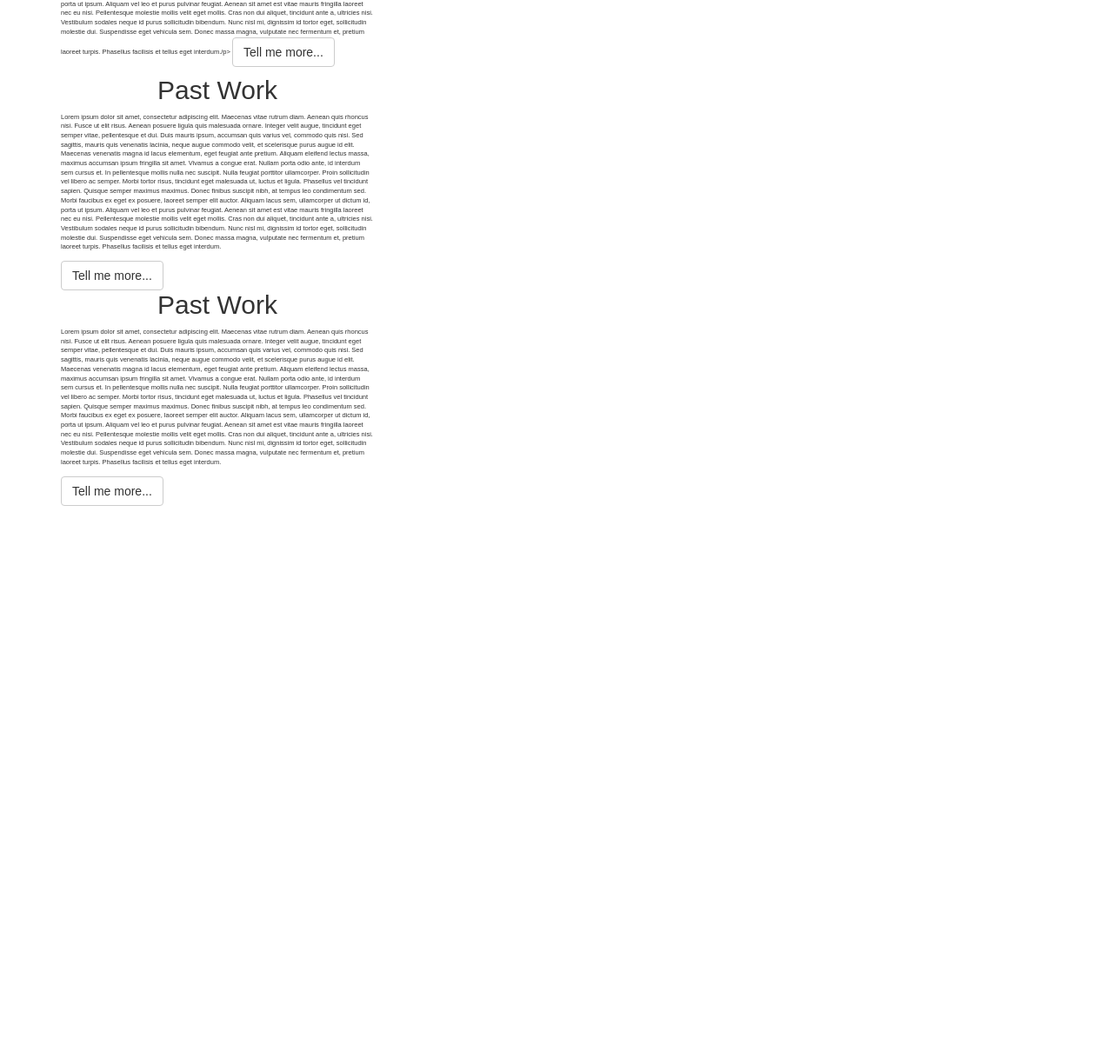
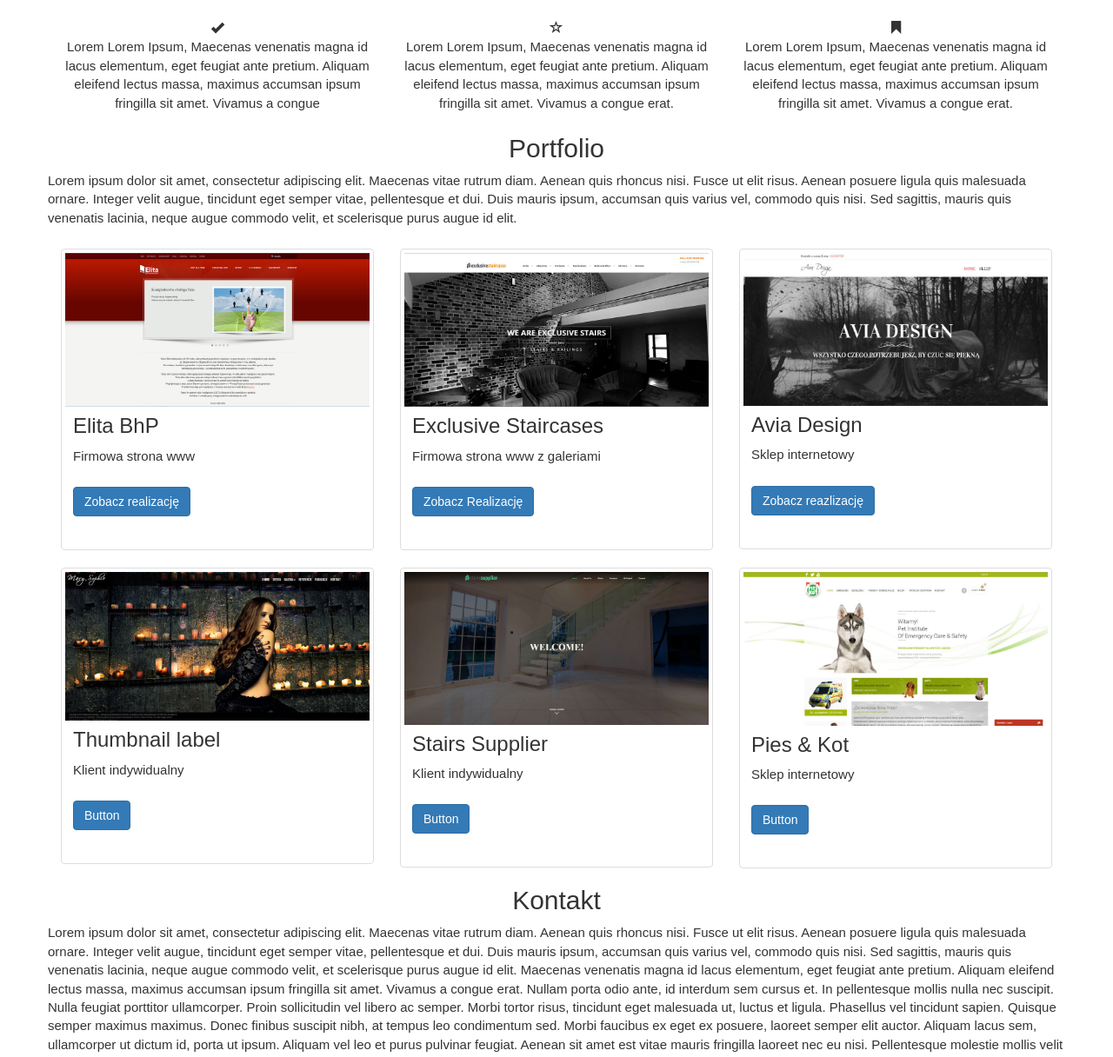
Before and after one commit to ptrunow/Coderslab-workshop-Portfolio, a website: page app/index.html in a window 1280 px wide. Shown: the part 687-1903 px from the top of the page at 87% size. Before the commit the page ends 1269 px from the top, so only its background shows below. Drawn offline with nearby package versions, Linux system fonts and the light colour scheme.

Commit message:
Dodanie portfolio

```diff
--- a/app/_css/screen.css
+++ b/app/_css/screen.css
@@ -41,7 +41,7 @@ html {
 	background: #fff;
 }
 body {
-	font-size: 0.75em; /* 12px */
+	font-size: 1.5em; /* 12px */
 	font-family: "Myfiad Pro", Arial, Helvetica, sans-serif;
 	position: relative;
 }
@@ -59,19 +59,23 @@ header h1 {
 	text-indent: -999em;
 }
 
-<!-- NAVBAR -->
-
-.navbar-inverse {
-  background-color: #FFF;
-  border-color: #FFFFFF;
-}
-
-
 <!-- CAROUSEL -->
 #carousel-example-generic {
 	margin-top: 110px;
 }
 
 .carousel-inner {
-	margin-top: 10px;
+	margin-bottom: 50px;
 }
+
+
+
+<!-- CONTENT -->
+
+.alt1.padding #ofirmie{
+	padding-bottom: 70px;
+}
+
+#ofirmie p, #portfolio p, #kontakt p {
+	margin-bottom: 25px;
+}
--- a/app/index.html
+++ b/app/index.html
@@ -82,16 +82,19 @@
 <div class="alt1 padding" id="ofirmie">
 <div class="container">
 	<div class="row">
-		<div class="col-md-4">
-			<h2 class="text-center">Past Work</h2>
-			<p class="text justify">Lorem ipsum dolor sit amet, consectetur adipiscing elit. Maecenas vitae rutrum diam. Aenean quis rhoncus nisi. Fusce ut elit risus. Aenean posuere ligula quis malesuada ornare. Integer velit augue, tincidunt eget semper vitae, pellentesque et dui. Duis mauris ipsum, accumsan quis varius vel, commodo quis nisi. Sed sagittis, mauris quis venenatis lacinia, neque augue commodo velit, et scelerisque purus augue id elit.
-
-Maecenas venenatis magna id lacus elementum, eget feugiat ante pretium. Aliquam eleifend lectus massa, maximus accumsan ipsum fringilla sit amet. Vivamus a congue erat. Nullam porta odio ante, id interdum sem cursus et. In pellentesque mollis nulla nec suscipit. Nulla feugiat porttitor ullamcorper. Proin sollicitudin vel libero ac semper. Morbi tortor risus, tincidunt eget malesuada ut, luctus et ligula. Phasellus vel tincidunt sapien. Quisque semper maximus maximus.
-
-Donec finibus suscipit nibh, at tempus leo condimentum sed. Morbi faucibus ex eget ex posuere, laoreet semper elit auctor. Aliquam lacus sem, ullamcorper ut dictum id, porta ut ipsum. Aliquam vel leo et purus pulvinar feugiat. Aenean sit amet est vitae mauris fringilla laoreet nec eu nisi. Pellentesque molestie mollis velit eget mollis. Cras non dui aliquet, tincidunt ante a, ultricies nisi. Vestibulum sodales neque id purus sollicitudin bibendum. Nunc nisl mi, dignissim id tortor eget, sollicitudin molestie dui. Suspendisse eget vehicula sem. Donec massa magna, vulputate nec fermentum et, pretium laoreet turpis. Phasellus facilisis et tellus eget interdum./p>
-			<a href="#" class="btn btn-default">Tell me more...</a>
-
-		</div>
+		<h2 class="text-center">O Firmie</h2>
+		<p class="text-center">Lorem ipsum dolor sit amet, consectetur adipiscing elit. Maecenas vitae rutrum diam. Aenean quis rhoncus nisi. Fusce ut elit risus. Aenean posuere ligula quis malesuada ornare. Integer velit augue, tincidunt eget semper vitae, pellentesque et dui. Duis mauris ipsum, accumsan quis varius vel, commodo quis nisi. Sed sagittis, mauris quis venenatis lacinia, neque augue commodo velit, et scelerisque purus augue id elit.</p>
+			<div class="text-center">
+				<div class="col-md-4"><span class="glyphicon glyphicon-ok"></span><br>
+					<p>Lorem Lorem Ipsum, Maecenas venenatis magna id lacus elementum, eget feugiat ante pretium. Aliquam eleifend lectus massa, maximus accumsan ipsum fringilla sit amet. Vivamus a congue </p>
+				</div>
+				<div class="col-md-4"><span class="glyphicon glyphicon-star-empty"></span><br>
+					<p>Lorem Lorem Ipsum, Maecenas venenatis magna id lacus elementum, eget feugiat ante pretium. Aliquam eleifend lectus massa, maximus accumsan ipsum fringilla sit amet. Vivamus a congue erat.</p>
+				</div>
+				<div class="col-md-4"><span class="glyphicon glyphicon-bookmark"></span><br>
+					<p>Lorem Lorem Ipsum, Maecenas venenatis magna id lacus elementum, eget feugiat ante pretium. Aliquam eleifend lectus massa, maximus accumsan ipsum fringilla sit amet. Vivamus a congue erat.</p>
+				</div>
+			</div>
 	</div>
 </div>
 </div>
@@ -99,16 +102,98 @@ Donec finibus suscipit nibh, at tempus leo condimentum sed. Morbi faucibus ex eg
 <div class="alt2 padding" id="portfolio">
 <div class="container">
 	<div class="row">
-		<div class="col-md-4">
-			<h2 class="text-center">Past Work</h2>
-			<p class="text justify">Lorem ipsum dolor sit amet, consectetur adipiscing elit. Maecenas vitae rutrum diam. Aenean quis rhoncus nisi. Fusce ut elit risus. Aenean posuere ligula quis malesuada ornare. Integer velit augue, tincidunt eget semper vitae, pellentesque et dui. Duis mauris ipsum, accumsan quis varius vel, commodo quis nisi. Sed sagittis, mauris quis venenatis lacinia, neque augue commodo velit, et scelerisque purus augue id elit.
+			<h2 class="text-center">Portfolio</h2>
+			<p>Lorem ipsum dolor sit amet, consectetur adipiscing elit. Maecenas vitae rutrum diam. Aenean quis rhoncus nisi. Fusce ut elit risus. Aenean posuere ligula quis malesuada ornare. Integer velit augue, tincidunt eget semper vitae, pellentesque et dui. Duis mauris ipsum, accumsan quis varius vel, commodo quis nisi. Sed sagittis, mauris quis venenatis lacinia, neque augue commodo velit, et scelerisque purus augue id elit.</p>
+	</div>
+<div class="row">
+  <div class="col-md-4">
+    <div class="thumbnail">
+      <img src="../_img/12.jpg" alt="Elita BHP">
+      <div class="caption">
+        <h3>Elita BhP</h3>
+        <p>Firmowa strona www</p>
+        <p><a href="#" class="btn btn-primary" role="button">Zobacz realizację</a></p>
+      </div>
+    </div>
+  </div>
 
-Maecenas venenatis magna id lacus elementum, eget feugiat ante pretium. Aliquam eleifend lectus massa, maximus accumsan ipsum fringilla sit amet. Vivamus a congue erat. Nullam porta odio ante, id interdum sem cursus et. In pellentesque mollis nulla nec suscipit. Nulla feugiat porttitor ullamcorper. Proin sollicitudin vel libero ac semper. Morbi tortor risus, tincidunt eget malesuada ut, luctus et ligula. Phasellus vel tincidunt sapien. Quisque semper maximus maximus.
+  <div class="col-md-4">
+    <div class="thumbnail">
+      <img src="../_img/13.jpg" alt="Exclusive Staircases">
+      <div class="caption">
+        <h3>Exclusive Staircases</h3>
+        <p>Firmowa strona www z galeriami</p>
+        <p><a href="#" class="btn btn-primary" role="button">Zobacz Realizację</a></p>
+      </div>
+    </div>
+  </div>
 
-Donec finibus suscipit nibh, at tempus leo condimentum sed. Morbi faucibus ex eget ex posuere, laoreet semper elit auctor. Aliquam lacus sem, ullamcorper ut dictum id, porta ut ipsum. Aliquam vel leo et purus pulvinar feugiat. Aenean sit amet est vitae mauris fringilla laoreet nec eu nisi. Pellentesque molestie mollis velit eget mollis. Cras non dui aliquet, tincidunt ante a, ultricies nisi. Vestibulum sodales neque id purus sollicitudin bibendum. Nunc nisl mi, dignissim id tortor eget, sollicitudin molestie dui. Suspendisse eget vehicula sem. Donec massa magna, vulputate nec fermentum et, pretium laoreet turpis. Phasellus facilisis et tellus eget interdum.</p>
-			<a href="#" class="btn btn-default">Tell me more...</a>
+  <div class="col-md-4">
+    <div class="thumbnail">
+      <img src="../_img/16.jpg" alt="Avia Design">
+      <div class="caption">
+        <h3>Avia Design</h3>
+        <p>Sklep internetowy</p>
+        <p><a href="#" class="btn btn-primary" role="button">Zobacz reazlizację</a></p>
+      </div>
+    </div>
+  </div>
+</div>
 
-		</div>
+<div class="row">
+ <div class="col-md-4">
+    <div class="thumbnail">
+      <img src="../_img/11.jpg" alt="Mary Sophie">
+      <div class="caption">
+        <h3>Thumbnail label</h3>
+        <p>Klient indywidualny</p>
+        <p><a href="#" class="btn btn-primary" role="button">Button</a></p>
+      </div>
+    </div>
+  </div>
+
+<div class="col-md-4">
+    <div class="thumbnail">
+      <img src="../_img/14.jpg" alt="Stairssupplier">
+      <div class="caption">
+        <h3>Stairs Supplier</h3>
+        <p>Klient indywidualny</p>
+        <p><a href="#" class="btn btn-primary" role="button">Button</a></p>
+      </div>
+    </div>
+  </div>
+
+  <div class="col-md-4">
+    <div class="thumbnail">
+      <img src="../_img/15.jpg" alt="Pies&kot">
+      <div class="caption">
+        <h3>Pies & Kot</h3>
+        <p>Sklep internetowy</p>
+        <p><a href="#" class="btn btn-primary" role="button">Button</a></p>
+      </div>
+    </div>
+  </div>
+</div>
+
+
+
+
+
+
+
+
+
+
+
+
+
+
+
+
+
+
+
+
 	</div>
 </div>
 </div>
@@ -116,16 +201,12 @@ Donec finibus suscipit nibh, at tempus leo condimentum sed. Morbi faucibus ex eg
 <div class="alt3 padding" id="kontakt">
 <div class="container">
 	<div class="row">
-		<div class="col-md-4">
-			<h2 class="text-center">Past Work</h2>
-			<p class="text justify">Lorem ipsum dolor sit amet, consectetur adipiscing elit. Maecenas vitae rutrum diam. Aenean quis rhoncus nisi. Fusce ut elit risus. Aenean posuere ligula quis malesuada ornare. Integer velit augue, tincidunt eget semper vitae, pellentesque et dui. Duis mauris ipsum, accumsan quis varius vel, commodo quis nisi. Sed sagittis, mauris quis venenatis lacinia, neque augue commodo velit, et scelerisque purus augue id elit.
+			<h2 class="text-center">Kontakt</h2>
+			<p>Lorem ipsum dolor sit amet, consectetur adipiscing elit. Maecenas vitae rutrum diam. Aenean quis rhoncus nisi. Fusce ut elit risus. Aenean posuere ligula quis malesuada ornare. Integer velit augue, tincidunt eget semper vitae, pellentesque et dui. Duis mauris ipsum, accumsan quis varius vel, commodo quis nisi. Sed sagittis, mauris quis venenatis lacinia, neque augue commodo velit, et scelerisque purus augue id elit.
 
 Maecenas venenatis magna id lacus elementum, eget feugiat ante pretium. Aliquam eleifend lectus massa, maximus accumsan ipsum fringilla sit amet. Vivamus a congue erat. Nullam porta odio ante, id interdum sem cursus et. In pellentesque mollis nulla nec suscipit. Nulla feugiat porttitor ullamcorper. Proin sollicitudin vel libero ac semper. Morbi tortor risus, tincidunt eget malesuada ut, luctus et ligula. Phasellus vel tincidunt sapien. Quisque semper maximus maximus.
 
 Donec finibus suscipit nibh, at tempus leo condimentum sed. Morbi faucibus ex eget ex posuere, laoreet semper elit auctor. Aliquam lacus sem, ullamcorper ut dictum id, porta ut ipsum. Aliquam vel leo et purus pulvinar feugiat. Aenean sit amet est vitae mauris fringilla laoreet nec eu nisi. Pellentesque molestie mollis velit eget mollis. Cras non dui aliquet, tincidunt ante a, ultricies nisi. Vestibulum sodales neque id purus sollicitudin bibendum. Nunc nisl mi, dignissim id tortor eget, sollicitudin molestie dui. Suspendisse eget vehicula sem. Donec massa magna, vulputate nec fermentum et, pretium laoreet turpis. Phasellus facilisis et tellus eget interdum.</p>
-			<a href="#" class="btn btn-default">Tell me more...</a>
-
-		</div>
 	</div>
 </div>
 </div>
```
Also changed, not shown: app/_img/11.jpg (added), app/_img/12.jpg (added), app/_img/13.jpg (added), app/_img/14.jpg (added), app/_img/15.jpg (added), app/_img/16.jpg (added).
